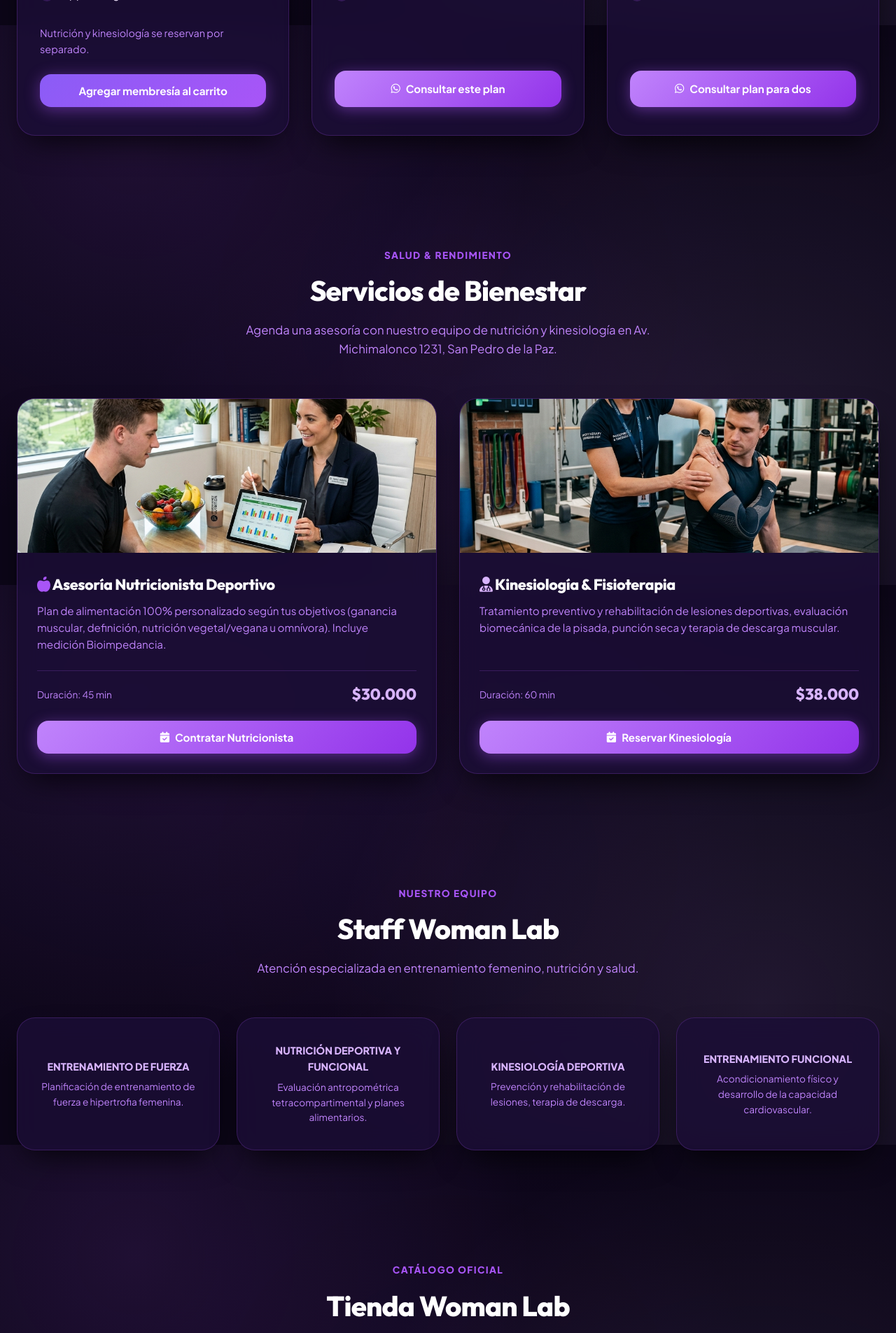
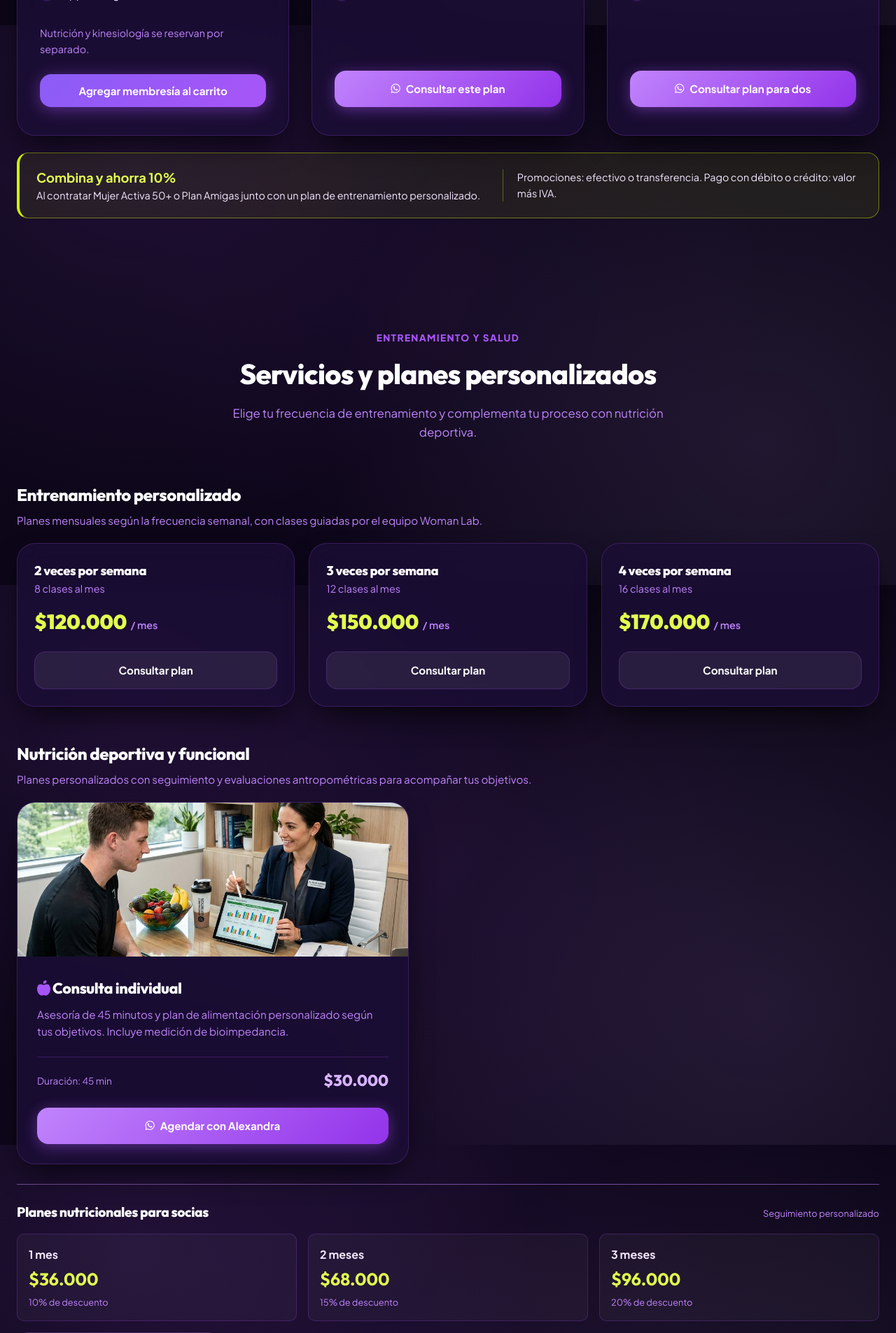
Before and after one commit to teteangarita/Womanlab, a PHP site: page / in a window 1280 px wide. Shown: the part 1564-3469 px from the top of the page at 70% size. Run offline with PHP 8.4, Linux system fonts and the light colour scheme.

Commit message:
Organize promotions and wellness pricing

```diff
--- a/index.css
+++ b/index.css
@@ -592,6 +592,34 @@ h1, h2, h3, h4, h5, h6 {
 
 .membership-note {
   margin-top: 1rem;
+}
+
+.promo-terms {
+  display: grid;
+  grid-template-columns: minmax(0, 1fr) minmax(250px, 0.8fr);
+  gap: 1.5rem;
+  align-items: center;
+  margin-top: 1.5rem;
+  padding: 1.25rem 1.5rem;
+  border: 1px solid rgba(208, 245, 0, 0.45);
+  border-left: 4px solid #d0f500;
+  border-radius: var(--radius-md);
+  background: rgba(208, 245, 0, 0.07);
+}
+
+.promo-terms strong {
+  color: #e2ff4d;
+  font-size: 1.15rem;
+}
+
+.promo-terms p {
+  color: var(--text-main);
+  font-size: 0.9rem;
+}
+
+.promo-payment-note {
+  padding-left: 1.25rem;
+  border-left: 1px solid rgba(208, 245, 0, 0.35);
 }
 
 .pricing-grid {
@@ -693,6 +721,152 @@ h1, h2, h3, h4, h5, h6 {
   background: radial-gradient(circle at 50% 50%, rgba(168, 85, 247, 0.05) 0%, transparent 60%);
 }
 
+.service-group {
+  margin-top: 3rem;
+}
+
+.service-group-heading {
+  margin-bottom: 1.25rem;
+}
+
+.service-group-heading h3 {
+  margin-bottom: 0.35rem;
+  font-size: 1.5rem;
+}
+
+.service-group-heading p {
+  color: var(--text-muted);
+  font-size: 0.95rem;
+}
+
+.personal-training-grid {
+  display: grid;
+  grid-template-columns: repeat(auto-fit, minmax(min(100%, 240px), 1fr));
+  gap: 1.25rem;
+}
+
+.training-rate {
+  padding: 1.5rem;
+}
+
+.training-rate h4 {
+  font-size: 1.15rem;
+}
+
+.training-rate-classes {
+  color: var(--text-muted);
+  font-size: 0.9rem;
+}
+
+.training-rate-price {
+  margin: 0.75rem 0 1.25rem;
+  color: #e2ff4d;
+  font-family: 'Outfit', sans-serif;
+  font-size: 1.8rem;
+  font-weight: 900;
+}
+
+.training-rate-price span {
+  color: var(--text-muted);
+  font-family: 'Plus Jakarta Sans', sans-serif;
+  font-size: 0.9rem;
+  font-weight: 600;
+}
+
+.training-rate .btn {
+  width: 100%;
+}
+
+.nutrition-group .services-grid {
+  grid-template-columns: minmax(0, 560px);
+}
+
+.nutrition-pricing {
+  margin-top: 1.75rem;
+  padding-top: 1.5rem;
+  border-top: 1px solid var(--border-glass-bright);
+}
+
+.nutrition-pricing-heading {
+  display: flex;
+  flex-wrap: wrap;
+  align-items: baseline;
+  justify-content: space-between;
+  gap: 0.5rem 1rem;
+  margin-bottom: 1rem;
+}
+
+.nutrition-pricing-heading h4 {
+  font-size: 1.2rem;
+}
+
+.nutrition-pricing-heading span,
+.nutrition-package small {
+  color: var(--text-muted);
+  font-size: 0.8rem;
+}
+
+.nutrition-package-list {
+  display: grid;
+  grid-template-columns: repeat(3, minmax(0, 1fr));
+  gap: 1rem;
+}
+
+.nutrition-package {
+  display: grid;
+  gap: 0.15rem;
+  padding: 1rem;
+  border: 1px solid var(--border-glass);
+  border-radius: var(--radius-sm);
+  background: rgba(255, 255, 255, 0.035);
+}
+
+.nutrition-package > span {
+  color: var(--text-main);
+  font-weight: 700;
+}
+
+.nutrition-package strong {
+  color: #e2ff4d;
+  font-family: 'Outfit', sans-serif;
+  font-size: 1.55rem;
+}
+
+.nutrition-package-cta {
+  margin-top: 1rem;
+}
+
+.nutrition-friends-promo {
+  display: flex;
+  align-items: center;
+  justify-content: space-between;
+  gap: 1.25rem;
+  margin-top: 1rem;
+  padding: 1rem 1.25rem;
+  border-left: 3px solid var(--primary);
+  background: rgba(168, 85, 247, 0.09);
+}
+
+.nutrition-friends-promo h4 {
+  margin: 0.25rem 0;
+  font-size: 1.1rem;
+}
+
+.nutrition-friends-promo p {
+  color: var(--text-muted);
+  font-size: 0.9rem;
+}
+
+.nutrition-payment-note {
+  margin-top: 0.75rem;
+  color: var(--text-muted);
+  font-size: 0.82rem;
+}
+
+.kinesiology-grid {
+  grid-template-columns: minmax(0, 560px);
+}
+
 .services-grid {
   display: grid;
   grid-template-columns: repeat(auto-fit, minmax(340px, 1fr));
@@ -1055,6 +1229,11 @@ h1, h2, h3, h4, h5, h6 {
 
 @media (max-width: 700px) {
   .staff-grid { grid-template-columns: repeat(2, 1fr); }
+  .promo-terms { grid-template-columns: 1fr; }
+  .promo-payment-note { padding-left: 0; border-left: 0; }
+  .nutrition-package-list { grid-template-columns: 1fr; }
+  .nutrition-package-cta { width: 100%; }
+  .nutrition-friends-promo { align-items: flex-start; flex-direction: column; }
 }
 
 @media (max-width: 440px) {
--- a/index.html
+++ b/index.html
@@ -47,7 +47,7 @@
       <ul class="nav-links">
         <li><a href="#hero" class="nav-link active">Inicio</a></li>
         <li><a href="#membresias" class="nav-link">Membresías</a></li>
-        <li><a href="#servicios" class="nav-link">Servicios & Turnos</a></li>
+        <li><a href="#servicios" class="nav-link">Servicios</a></li>
         <li><a href="#staff" class="nav-link">Staff</a></li>
         <li><a href="#tienda" class="nav-link">Tienda</a></li>
       </ul>
@@ -136,9 +136,9 @@
   <section class="memberships-section" id="membresias">
     <div class="container">
       <div class="section-title-wrap">
-        <span class="section-tag">Planes Flexibles</span>
+        <span class="section-tag">Promociones de noviembre</span>
         <h2 class="section-title">Planes Woman Lab</h2>
-        <p class="section-subtitle">Encuentra el plan que mejor se adapta a ti y a tus horarios.</p>
+        <p class="section-subtitle">Entrena a tu ritmo, con opciones especiales para mujeres 50+ y amigas.</p>
       </div>
 
       <div class="billing-options" role="group" aria-label="Duración de la membresía">
@@ -197,25 +197,65 @@
           </a>
         </div>
       </div>
+
+      <div class="promo-terms">
+        <div>
+          <strong>Combina y ahorra 10%</strong>
+          <p>Al contratar Mujer Activa 50+ o Plan Amigas junto con un plan de entrenamiento personalizado.</p>
+        </div>
+        <p class="promo-payment-note">Promociones: efectivo o transferencia. Pago con débito o crédito: valor más IVA.</p>
+      </div>
     </div>
   </section>
 
   <section class="services-section" id="servicios">
     <div class="container">
       <div class="section-title-wrap">
-        <span class="section-tag">Salud & Rendimiento</span>
-        <h2 class="section-title">Servicios de Bienestar</h2>
-        <p class="section-subtitle">Agenda una asesoría con nuestro equipo de nutrición y kinesiología en Av. Michimalonco 1231, San Pedro de la Paz.</p>
+        <span class="section-tag">Entrenamiento y salud</span>
+        <h2 class="section-title">Servicios y planes personalizados</h2>
+        <p class="section-subtitle">Elige tu frecuencia de entrenamiento y complementa tu proceso con nutrición deportiva.</p>
       </div>
 
+      <div class="service-group">
+        <div class="service-group-heading">
+          <h3>Entrenamiento personalizado</h3>
+          <p>Planes mensuales según la frecuencia semanal, con clases guiadas por el equipo Woman Lab.</p>
+        </div>
+        <div class="personal-training-grid">
+          <article class="glass-panel glass-panel-hover training-rate">
+            <h4>2 veces por semana</h4>
+            <p class="training-rate-classes">8 clases al mes</p>
+            <p class="training-rate-price">$120.000 <span>/ mes</span></p>
+            <a class="btn btn-secondary" href="https://wa.me/message/ETH2YQ3YBNFMC1" target="_blank" rel="noopener">Consultar plan</a>
+          </article>
+          <article class="glass-panel glass-panel-hover training-rate">
+            <h4>3 veces por semana</h4>
+            <p class="training-rate-classes">12 clases al mes</p>
+            <p class="training-rate-price">$150.000 <span>/ mes</span></p>
+            <a class="btn btn-secondary" href="https://wa.me/message/ETH2YQ3YBNFMC1" target="_blank" rel="noopener">Consultar plan</a>
+          </article>
+          <article class="glass-panel glass-panel-hover training-rate">
+            <h4>4 veces por semana</h4>
+            <p class="training-rate-classes">16 clases al mes</p>
+            <p class="training-rate-price">$170.000 <span>/ mes</span></p>
+            <a class="btn btn-secondary" href="https://wa.me/message/ETH2YQ3YBNFMC1" target="_blank" rel="noopener">Consultar plan</a>
+          </article>
+        </div>
+      </div>
+
+      <div class="service-group nutrition-group">
+        <div class="service-group-heading">
+          <h3>Nutrición deportiva y funcional</h3>
+          <p>Planes personalizados con seguimiento y evaluaciones antropométricas para acompañar tus objetivos.</p>
+        </div>
       <div class="services-grid">
         <div class="glass-panel glass-panel-hover service-card">
           <img src="assets/images/nutrition.png" alt="Asesoría Nutricionista Deportivo" class="service-img">
           <div class="service-content">
             <div>
-              <h3 class="service-title"><i class="fa-solid fa-apple-whole" style="color: var(--primary);"></i> Asesoría Nutricionista Deportivo</h3>
+              <h4 class="service-title"><i class="fa-solid fa-apple-whole" style="color: var(--primary);"></i> Consulta individual</h4>
               <p class="service-desc">
-                Plan de alimentación 100% personalizado según tus objetivos (ganancia muscular, definición, nutrición vegetal/vegana u omnívora). Incluye medición Bioimpedancia.
+                Asesoría de 45 minutos y plan de alimentación personalizado según tus objetivos. Incluye medición de bioimpedancia.
               </p>
             </div>
             <div>
@@ -223,18 +263,53 @@
                 <span style="font-size: 0.85rem; color: var(--text-muted);">Duración: 45 min</span>
                 <span class="service-price">$30.000</span>
               </div>
-              <button class="btn btn-cyan btn-add-service" data-id="serv-nutricion" data-name="Asesoría Nutricionista Deportivo" data-price="30000" style="width: 100%;">
-                <i class="fa-solid fa-calendar-check"></i> Contratar Nutricionista
-              </button>
+              <a class="btn btn-cyan" href="https://wa.me/56975366611" target="_blank" rel="noopener" style="width: 100%;">
+                <i class="fa-brands fa-whatsapp"></i> Agendar con Alexandra
+              </a>
             </div>
           </div>
         </div>
 
+      </div>
+
+      <div class="nutrition-pricing">
+        <div class="nutrition-pricing-heading">
+          <h4>Planes nutricionales para socias</h4>
+          <span>Seguimiento personalizado</span>
+        </div>
+        <div class="nutrition-package-list">
+          <div class="nutrition-package"><span>1 mes</span><strong>$36.000</strong><small>10% de descuento</small></div>
+          <div class="nutrition-package"><span>2 meses</span><strong>$68.000</strong><small>15% de descuento</small></div>
+          <div class="nutrition-package"><span>3 meses</span><strong>$96.000</strong><small>20% de descuento</small></div>
+        </div>
+        <a class="btn btn-secondary nutrition-package-cta" href="https://wa.me/56975366611" target="_blank" rel="noopener">
+          <i class="fa-brands fa-whatsapp"></i> Consultar planes para socias
+        </a>
+        <div class="nutrition-friends-promo">
+          <div>
+            <span class="section-tag">Promoción de noviembre</span>
+            <h4>Nutrición Plan Amigas</h4>
+            <p>Contraten juntas el plan nutricional mensual: $34.000 cada una, $68.000 por ambas.</p>
+          </div>
+          <a class="btn btn-cyan" href="https://wa.me/56975366611" target="_blank" rel="noopener">
+            <i class="fa-brands fa-whatsapp"></i> Consultar promo nutricional
+          </a>
+        </div>
+        <p class="nutrition-payment-note">Agenda y consultas de nutrición por WhatsApp: +56 9 7536 6611.</p>
+      </div>
+      </div>
+
+      <div class="service-group kinesiology-group">
+        <div class="service-group-heading">
+          <h3>Kinesiología y fisioterapia</h3>
+          <p>Atención preventiva y rehabilitación para acompañar tu entrenamiento.</p>
+        </div>
+        <div class="services-grid kinesiology-grid">
           <div class="glass-panel glass-panel-hover service-card">
             <img src="assets/images/kinesiology.png" alt="Kinesiología & Fisioterapia" class="service-img">
             <div class="service-content">
               <div>
-              <h3 class="service-title"><i class="fa-solid fa-user-doctor" style="color: var(--secondary);"></i> Kinesiología & Fisioterapia</h3>
+                <h4 class="service-title"><i class="fa-solid fa-user-doctor" style="color: var(--secondary);"></i> Kinesiología & Fisioterapia</h4>
                 <p class="service-desc">
                   Tratamiento preventivo y rehabilitación de lesiones deportivas, evaluación biomecánica de la pisada, punción seca y terapia de descarga muscular.
                 </p>
@@ -247,6 +322,7 @@
                 <button class="btn btn-cyan btn-add-service" data-id="serv-kinesiologia" data-name="Sesión Kinesiología & Fisioterapia" data-price="38000" style="width: 100%;">
                   <i class="fa-solid fa-calendar-check"></i> Reservar Kinesiología
                 </button>
+              </div>
             </div>
           </div>
         </div>
```
Lines whose indentation alone changed are shown as unchanged.
